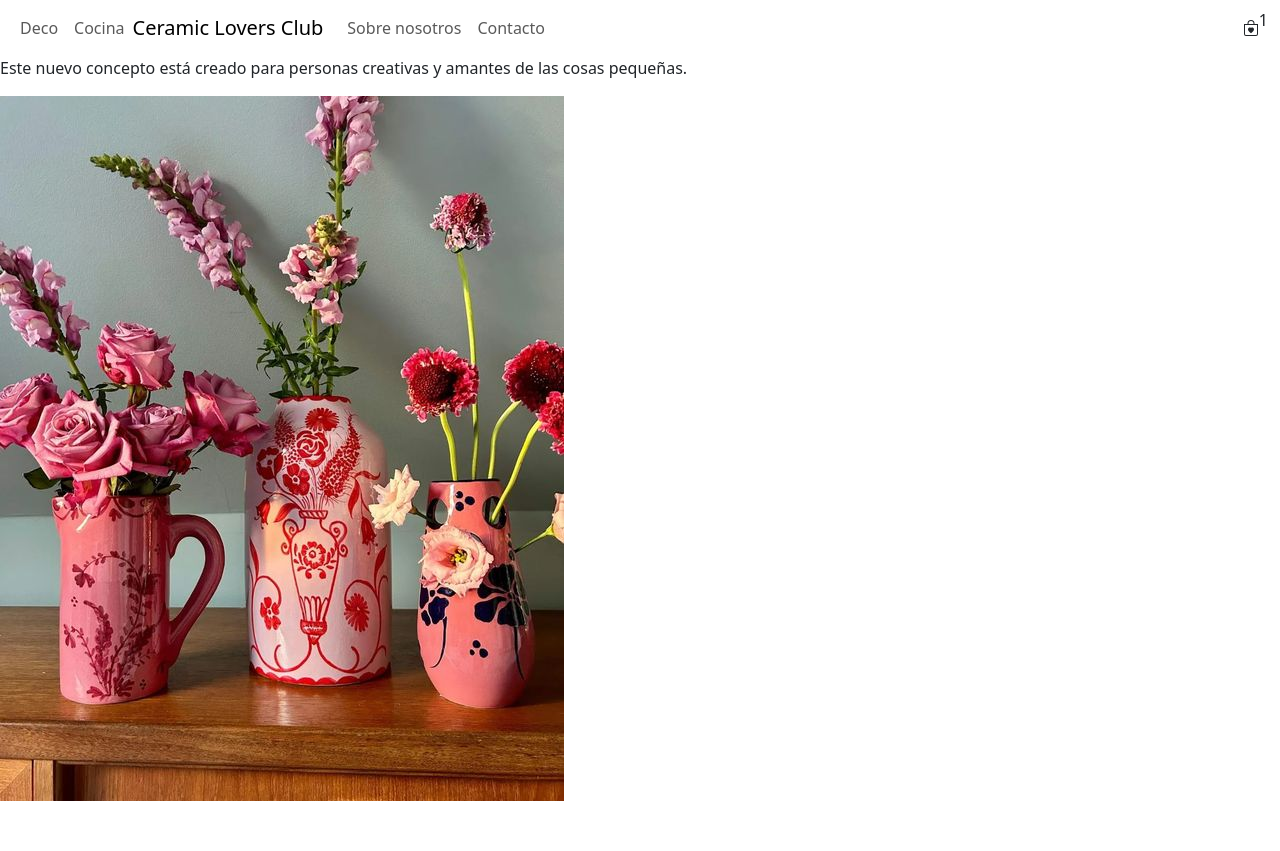
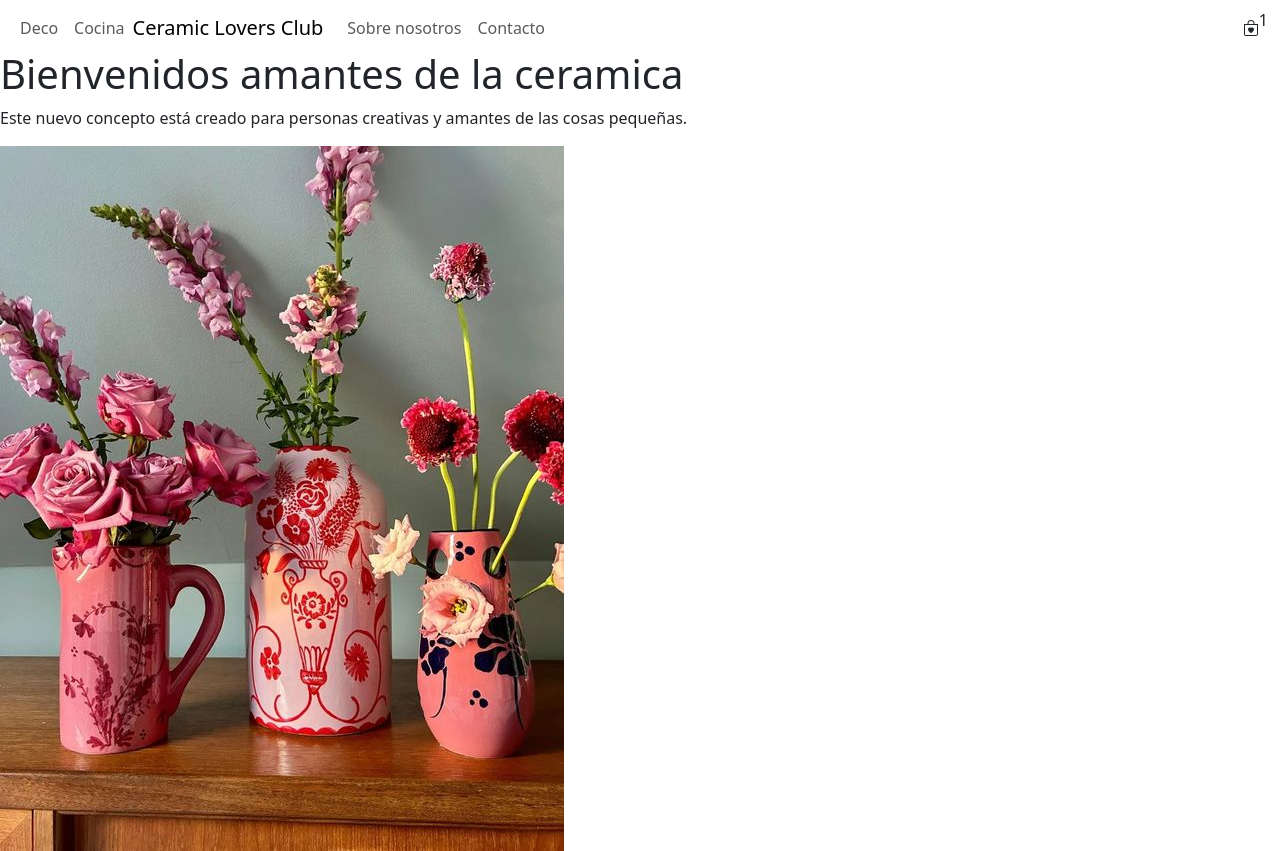
Before and after one commit to Paula-Osella/Tienda-amantes-de-la-ceramica, a React (Create React App) app: page / in a window 1280 px wide. Before the commit the page ends 801 px from the top, so only its background shows below. Built offline with nearby package versions, Linux system fonts and the light colour scheme.

Commit message:
se corrige titulo principal

```diff
--- a/src/components/ItemListContainer/ItemListContainer.css
+++ b/src/components/ItemListContainer/ItemListContainer.css
@@ -1,3 +1,3 @@
 h1{
-    padding-top: '50px';
+    padding-top: 50px;
 }
```
